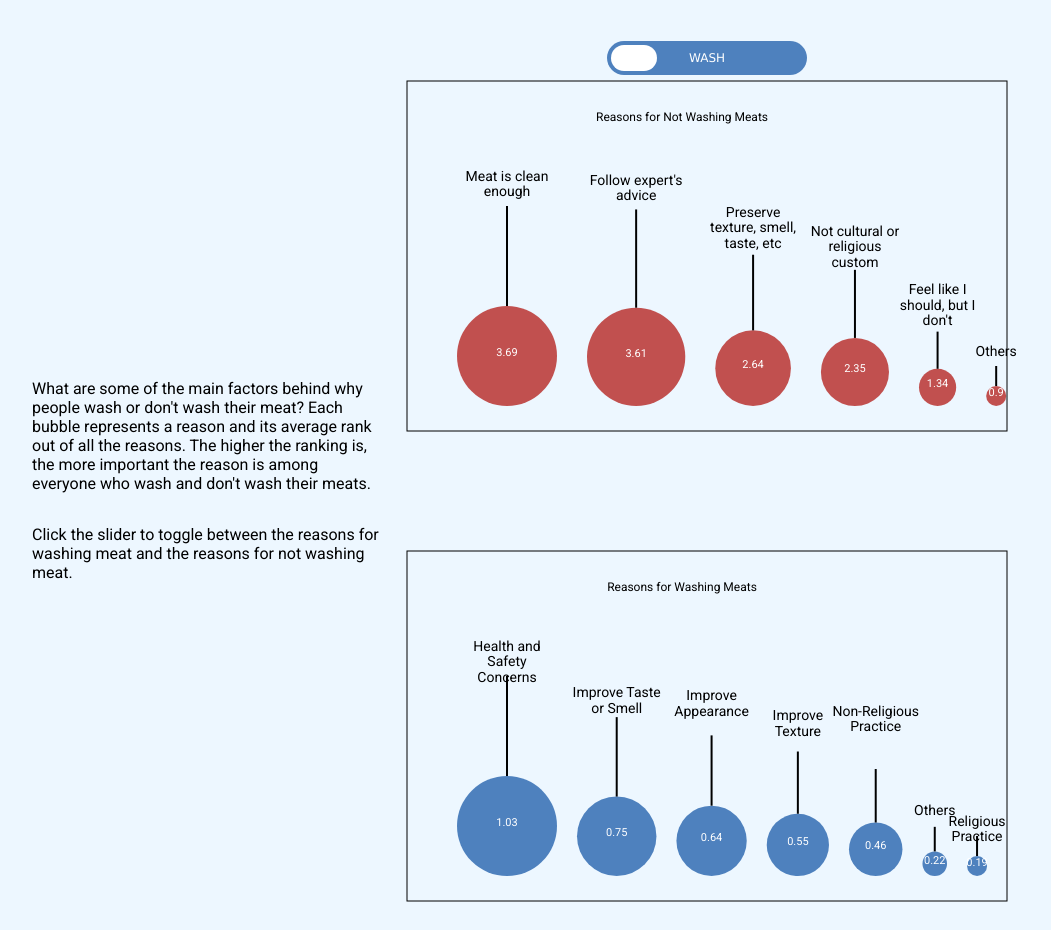
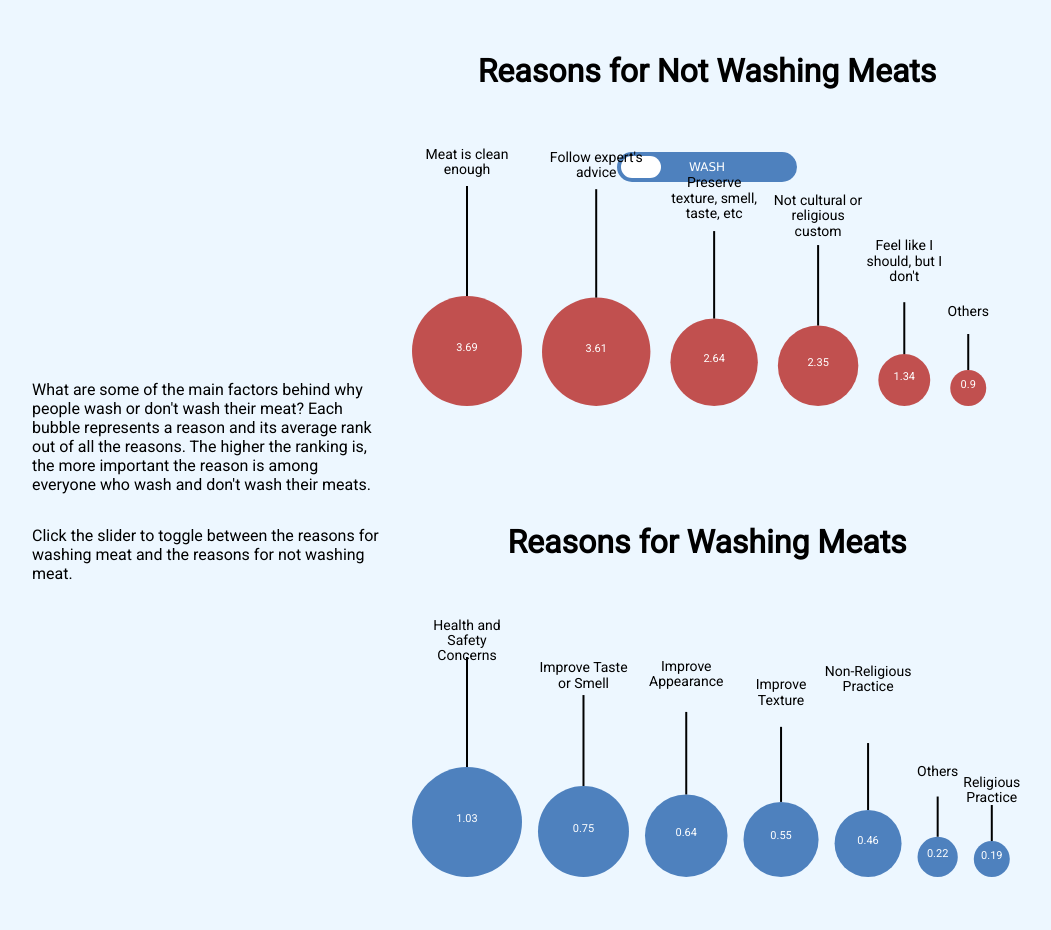
Before and after one commit to shirlz8/MeatWashingHabits, a website: page index.html in a window 1280 px wide. Shown: the part 1340-2270 px from the top of the page, without its empty margins (108-1159 px from the left). Drawn offline with Linux system fonts and the light colour scheme; a web font is replaced by a local one.

Commit message:
css tweaks and design fix on reasons

```diff
--- a/css/reasonsBubbleChart.css
+++ b/css/reasonsBubbleChart.css
@@ -2,9 +2,9 @@
 /* The switch - the box around the slider */
 .switch {
     position: absolute;
-    width: 200px;
-    height: 34px;
-    top: 30px;
+    width: 180px;
+    height: 30px;
+    top: 15%;
 }
 
 /* Hide default HTML checkbox */
@@ -29,8 +29,8 @@
 .slider:before {
     position: absolute;
     content: "";
-    height: 26px;
-    width: 46px;
+    height: 22px;
+    width: 40px;
     left: 4px;
     bottom: 4px;
     background-color: white;
@@ -46,7 +46,7 @@ input:focus + .slider {
 }
 
 input:checked + .slider:before {
-    transform: translateX(146px);
+    transform: translateX(132px);
 }
 
 .slider:after {
--- a/index.html
+++ b/index.html
@@ -78,8 +78,12 @@
               <input type="checkbox" id="reasonToggle" />
               <span class="slider round"></span>
             </label>
-            <div id="reasons-no-wash-bubble-plot"></div>
-            <div id="reasons-wash-bubble-plot"></div>
+            <div id="reasons-no-wash-bubble-plot">
+              <h1>Reasons for Not Washing Meats</h1>
+            </div>
+            <div id="reasons-wash-bubble-plot">
+              <h1>Reasons for Washing Meats</h1>
+            </div>
           </div>
         </div>
 
--- a/js/src/reasonsBubblePlot.js
+++ b/js/src/reasonsBubblePlot.js
@@ -3,12 +3,12 @@ class ReasonsBubblePlot {
         this.config = {
             parentElement: _config.parentElement,
             containerWidth: 650,
-            containerHeight: 400,
+            containerHeight: 320,
             margin: {
                 top: 25,
                 right: 25,
                 bottom: 25,
-                left: 25
+                left: 10
             }
         };
             this.data = _data;
@@ -71,29 +71,16 @@ class ReasonsBubblePlot {
             .attr('transform', `translate(${2*vis.config.margin.left},0)`);
 
         // Add chart title
-        vis.svg
-            .append('text')
-            .attr('class', 'chart-title')
-            .attr('transform', `translate(${vis.width / 2},${vis.config.margin.top + 40})`)
-            .attr('text-anchor', 'middle')
-            .style('font-size', '12px')
-            .text(vis.title(this.type));
-
-        // Add chart outline
-        vis.title = vis.svg
-            .append('rect')
-            .attr('class', 'chart-outline')
-            .attr('x', vis.config.margin.left)
-            .attr('y', vis.config.margin.top)
-            .attr('width', vis.width)
-            .attr('height', vis.height)
-            .attr('stroke', 'black')
-            .attr('stroke-width', '1px')
-            .attr('fill', 'none');
-
+        // vis.svg
+        //     .append('text')
+        //     .attr('class', 'chart-title')
+        //     .attr('transform', `translate(${vis.width / 2},${vis.config.margin.top + 40})`)
+        //     .attr('text-anchor', 'middle')
+        //     .style('font-size', '12px')
+        //     .text(vis.title(this.type));
 
         // Initialize main scales
-        vis.radiusScale = d3.scaleSqrt().range([50, 10]);
+        vis.radiusScale = d3.scaleSqrt().range([55, 18]);
 
         vis.updateVis();
     }
@@ -131,7 +118,7 @@ class ReasonsBubblePlot {
 
         vis.radiusScale.domain(countExtent);
 
-        const distance = vis.type == 'noWash' ? 30 : 20;
+        const distance = vis.type == 'noWash' ? 20 : 16;
         const scoreValues = Array.from(vis.reasonsData.values());
         vis.circlePositions = vis.calculateCirclePosition(scoreValues, distance);
         vis.renderVis();
```
